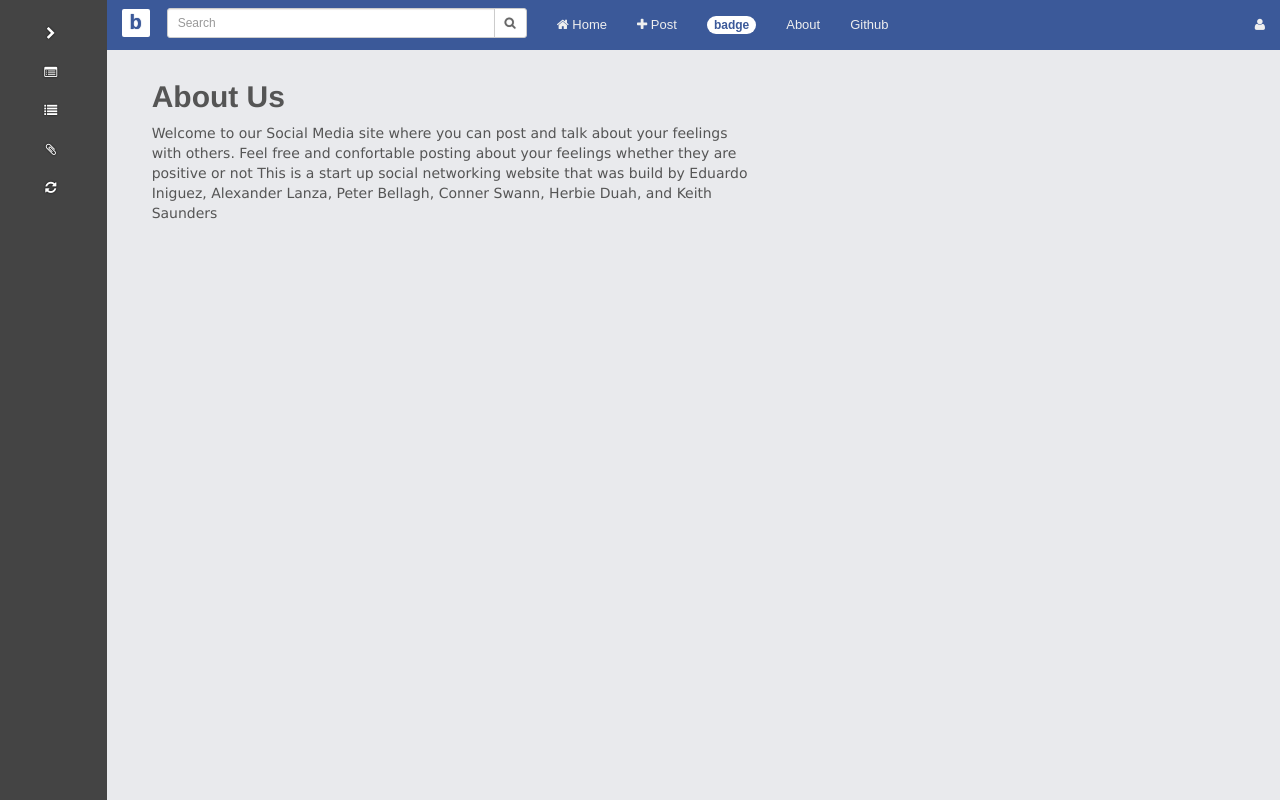
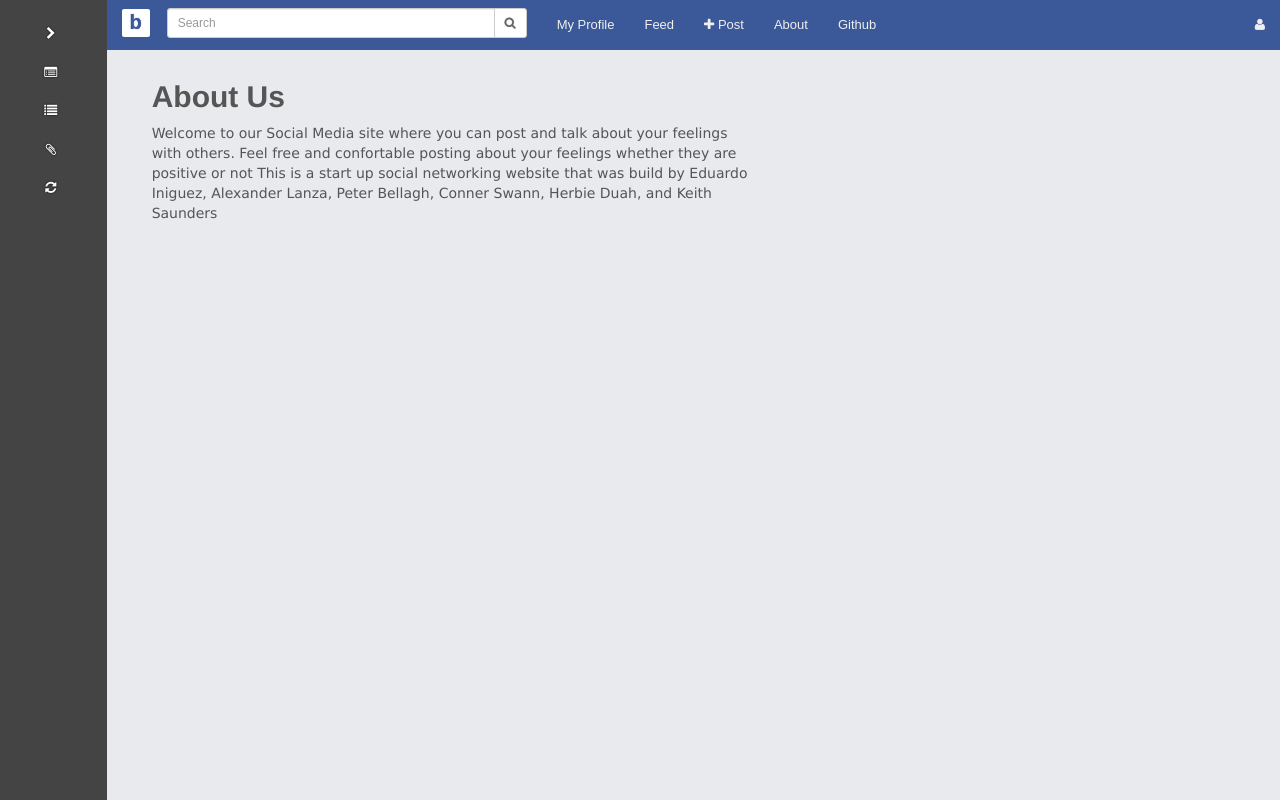
Before and after one commit to yourbuddyconner/CS399-social, a Django app: page /about in a window 1280 px wide. Run offline with Django 3.2, Linux system fonts and the light colour scheme; some libraries are stand-ins or nearby versions.

Commit message:
Changes to navbar
Added dashboard "my profile" to navbar and removed badge from navbar

```diff
--- a/app/templates/base.html
+++ b/app/templates/base.html
@@ -78,16 +78,16 @@
                         </div>
                     </form>
                     <ul class="nav navbar-nav">
+					  <li>
+                        <a href='{% url "dashboard" %}'>My Profile</a>
+                      </li>
                       <li>
-                        <a href='{% url "feed" %}'><i class="fa fa-home"></i> Home</a>
+                        <a href='{% url "feed" %}'>Feed</a>
                       </li>
                       <li>
                         <a href="#postModal" role="button" data-toggle="modal"><i class="fa fa-plus"></i> Post</a>
                       </li>
-                      <li>
-                        <a href="#"><span class="badge">badge</span></a>
-                      </li>
-                        <li>
+						<li>
                         <a href='{% url "about" %}'>About</a>
                       </li>
                         <li>
```
